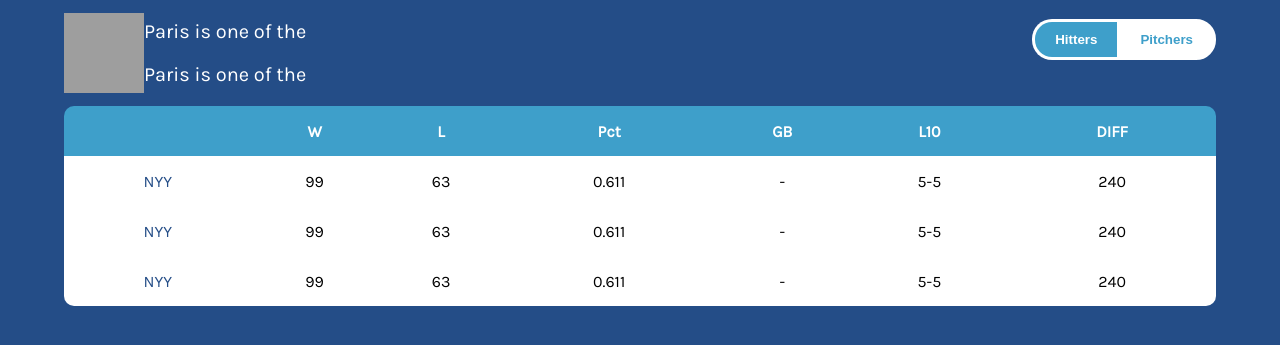
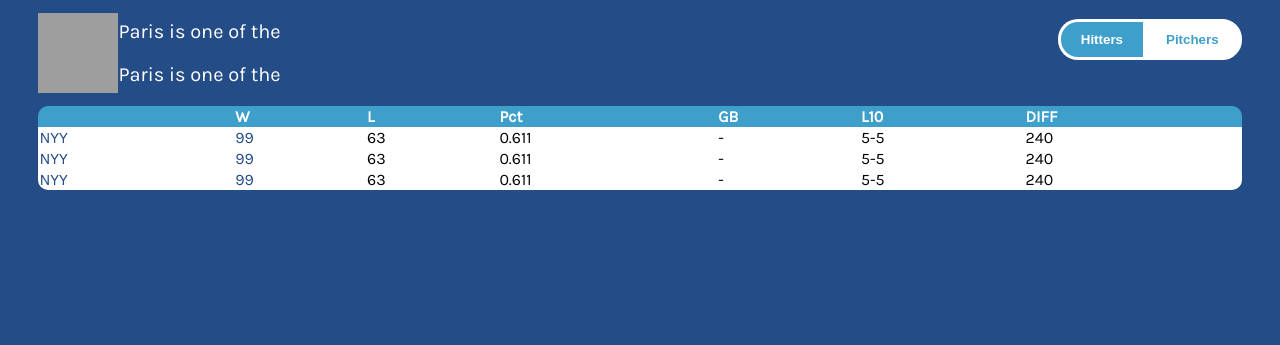
Before and after one commit to cd155/Assignment, a Django app: page /team/1 in a window 1280 px wide. Shown: the part 76-421 px from the top of the page. Run offline with Django 4.2, Linux system fonts and the light colour scheme; some web fonts are replaced; grey boxes are pictures that could not be loaded.

Commit message:
style table

```diff
--- a/blueJays/stats/static/css/style.css
+++ b/blueJays/stats/static/css/style.css
@@ -114,8 +114,8 @@ article ul {
 }
 
 main {
-    margin-left: 5%;
-    margin-right: 5%;
+    margin-left: 3%;
+    margin-right: 3%;
 }
 
 /* main article {
@@ -281,10 +281,7 @@ footer p {
 }
 
 #standing {
-    background-size: cover;
-    background-position: 75%;
-    min-height: 200px;
-    text-align: center;
+    text-align: left;
     width: 100%;
     border-collapse: collapse;
 }
@@ -295,11 +292,17 @@ footer p {
 }
 
 #standing tr td {
+    font-size: 1rem;
     color: black;
     background-color: white;
 }
 
-#standing tr td:first-child {
+#standing tr td img{
+    width: 30px;
+    height: 30px;
+}
+
+#standing tr td:nth-child(-n + 2) {
     color: #244d87;
 }
 
```
